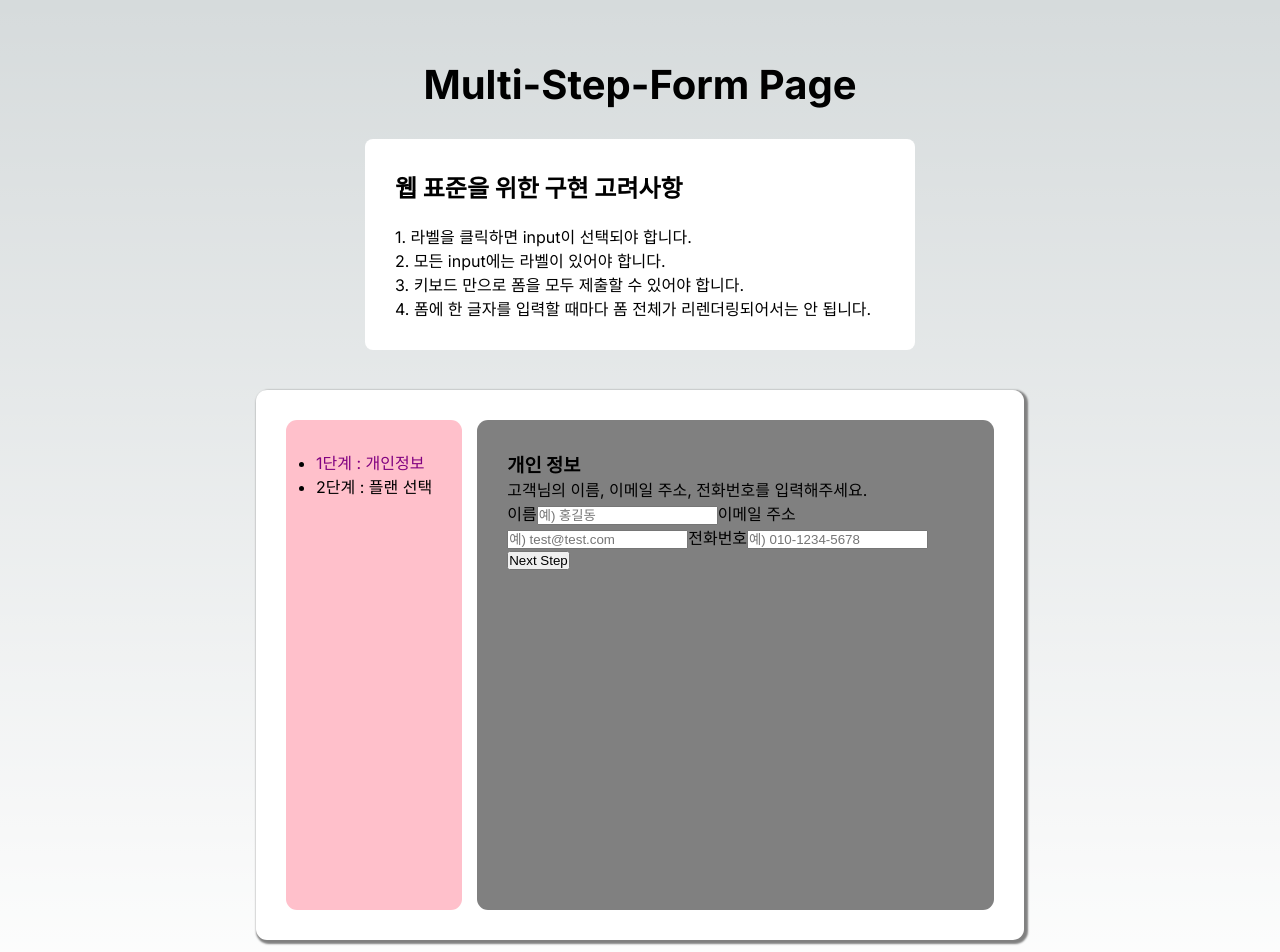
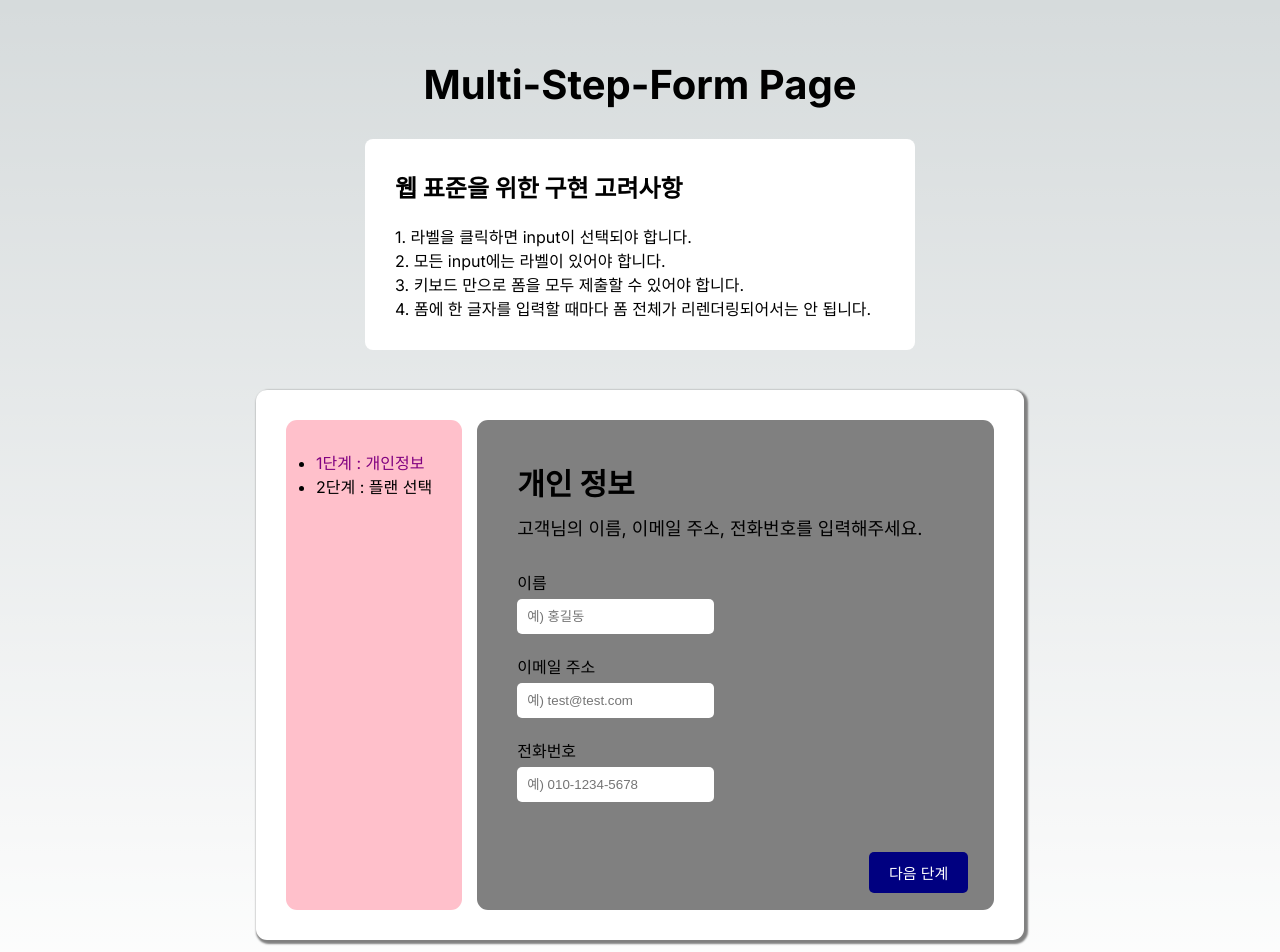
Before and after one commit to JunnieLee/web-standards-considered-components, a Next.js app: page /multi-step-form in a window 1280 px wide. Shown: the top 952 px of the page. Built offline with nearby package versions, Linux system fonts and the light colour scheme.

Commit message:
chore: style add on 2

```diff
--- a/app/globals.css
+++ b/app/globals.css
@@ -123,5 +123,18 @@ section[aria-current="false"] {
   border-width: 0;
 }
 
+label {
+  display: block;
+  margin-bottom: 20px;
+}
+
+input {
+  display: block;
+  margin-top: 5px;
+  padding: 10px;
+  border-radius: 5px;
+  border: 0px;
+}
+
 label:has(input:checked) {
 }
--- a/app/multi-step-form/_components/FormContainer.tsx
+++ b/app/multi-step-form/_components/FormContainer.tsx
@@ -56,10 +56,13 @@ export const FormContainer = () => {
       aria-current={step === 1 ? "step" : "false"}
     >
       <form onSubmit={(event) => handleOnSubmit(event)}>
-        <h3 id={id + "-title" + 1}>개인 정보</h3>
-        <p id={id + "-description" + 1}>
+        <h3 id={id + "-title" + 1} className={styles.headerText}>
+          개인 정보
+        </h3>
+        <p id={id + "-description" + 1} className={styles.descriptionText}>
           고객님의 이름, 이메일 주소, 전화번호를 입력해주세요.
         </p>
+        <section className={styles.mainContent}>
           <label>
             이름
             <input name="username" placeholder="예) 홍길동" />
@@ -72,7 +75,10 @@ export const FormContainer = () => {
             전화번호
             <input name="phoneNumber" placeholder="예) 010-1234-5678" />
           </label>
-        <button type="submit">Next Step</button>
+        </section>
+        <button type="submit" className={styles.submitButton}>
+          다음 단계
+        </button>
       </form>
     </section>
   );
@@ -85,8 +91,12 @@ export const FormContainer = () => {
       aria-current={step === 2 ? "step" : "false"}
     >
       <form onSubmit={(event) => handleOnSubmit(event)}>
-        <h3 id={id + "-title" + 2}>플랜 선택</h3>
-
+        <h3 id={id + "-title" + 2} className={styles.headerText}>
+          플랜 선택
+        </h3>
+        <p id={id + "-description" + 2} className={styles.descriptionText}>
+          연 단위, 달 단위의 플랜을 선택하실 수 있습니다.
+        </p>
         <button type="submit">Next Step</button>
       </form>
     </section>
--- a/app/multi-step-form/_components/formContainer.module.css
+++ b/app/multi-step-form/_components/formContainer.module.css
@@ -16,10 +16,11 @@
   display: flex;
   flex: 1;
   flex-direction: column;
-  padding: 30px;
+  padding: 40px;
   background: gray;
   border-radius: 11px;
   margin-left: 15px;
+  position: relative;
 }
 
 .navContainer {
@@ -27,3 +28,31 @@
   background-color: pink;
   border-radius: 11px;
 }
+
+.mainContent {
+  display: flex;
+  flex-direction: column;
+  padding-top: 30px;
+  padding-bottom: 30px;
+  justify-content: space-between;
+}
+
+.headerText {
+  font-size: 30px;
+  padding-bottom: 10px;
+}
+
+.descriptionText {
+  font-size: 18px;
+}
+
+.submitButton {
+  padding: 10px 20px;
+  font-size: 15px;
+  background: navy;
+  color: white;
+  border: 0px;
+  border-radius: 5px;
+  position: absolute;
+  right: 2vw;
+}
```
Lines whose indentation alone changed are shown as unchanged.
